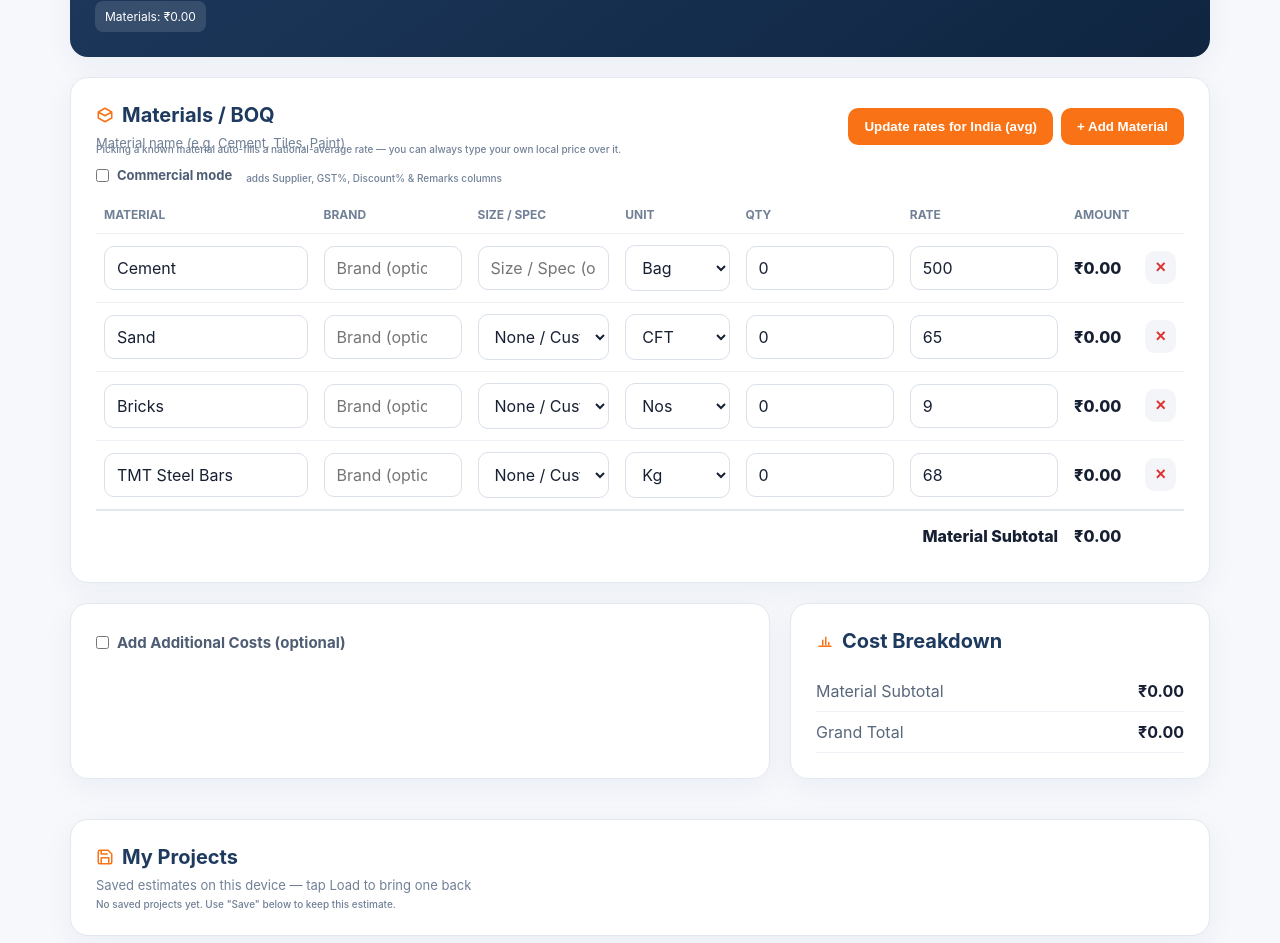
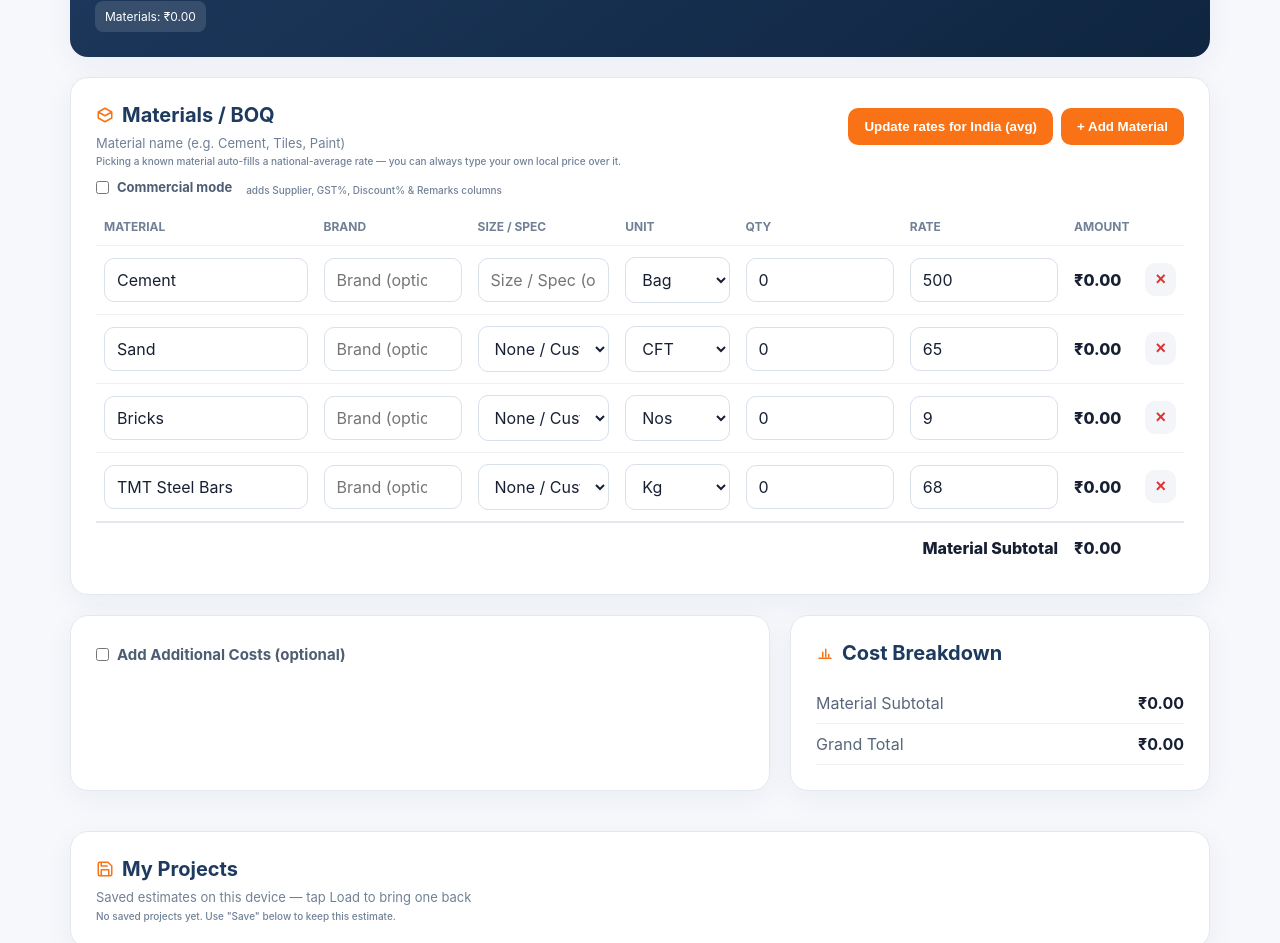
Before and after one commit to dasbappa0794-source/buildnaro, a Next.js app: page /construction-estimate-calculator in a window 1280 px wide. Shown: the part 2814-3757 px from the top of the page. Built offline with nearby package versions, Linux system fonts and the light colour scheme.

Commit message:
Adjust margin style for field note paragraph
Updated the margin style of the field note paragraph to improve layout.

```diff
--- a/app/CalculatorApp.js
+++ b/app/CalculatorApp.js
@@ -761,7 +761,7 @@ export default function Calculator() {
       </div>
 
       <div className="card"><div className="section-head"><div><h2><Icon path={ICONS.materials}/> {t("boq_heading")}</h2><p>{t("material_name_ph")}</p></div><div style={{display:"flex",gap:8}}><button type="button" onClick={updateAllRatesForState}>Update rates for {project.state==="Not selected"?"India (avg)":project.state}</button><button onClick={addMaterial}>{t("boq_add")}</button></div></div>
-        <p className="field-note" style={{marginTop:-8,marginBottom:12}}>Picking a known material auto-fills a {project.state==="Not selected"?"national-average":project.state+"-adjusted"} rate — you can always type your own local price over it.</p>
+        <p className="field-note" style={{marginTop:4,marginBottom:12}}>Picking a known material auto-fills a {project.state==="Not selected"?"national-average":project.state+"-adjusted"} rate — you can always type your own local price over it.</p>
         <div className="toggle-row" style={{marginBottom:12}}><input type="checkbox" checked={project.commercialMode} onChange={e=>updateProject("commercialMode",e.target.checked)}/> <b>Commercial mode</b> <span className="field-note" style={{marginLeft:6}}>adds Supplier, GST%, Discount% &amp; Remarks columns</span></div>
         <div className="table-wrap"><table><thead><tr><th>{t("th_material")}</th><th>{t("th_brand")}</th><th>{t("th_spec")}</th><th>{t("th_unit")}</th><th>{t("th_qty")}</th><th>{t("th_rate")}</th>{project.commercialMode&&<><th>Supplier</th><th>GST%</th><th>Disc%</th></>}<th>{t("th_amount")}</th>{project.commercialMode&&<th>Remarks</th>}<th></th></tr></thead><tbody>
         {materials.map((m,i)=>{
```
